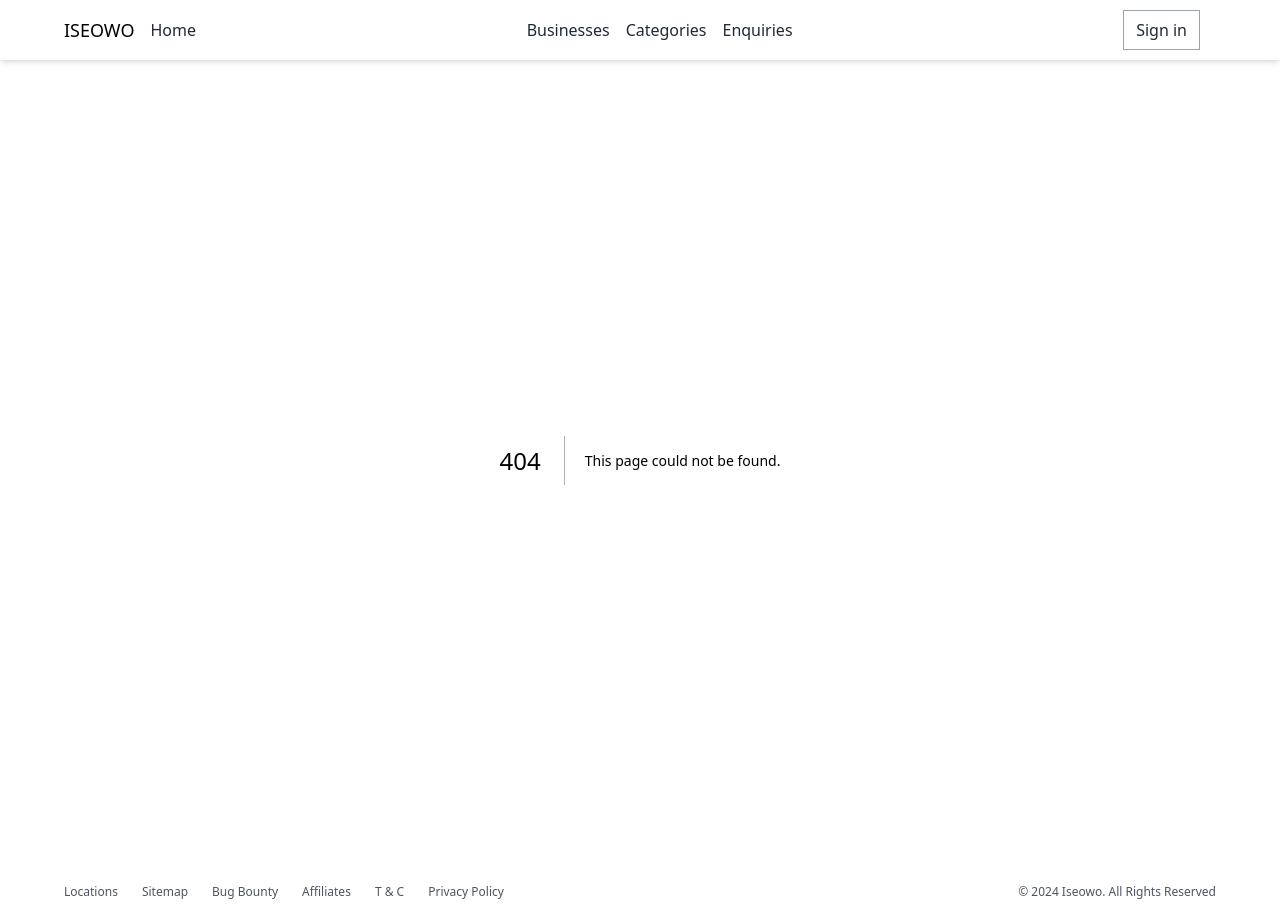
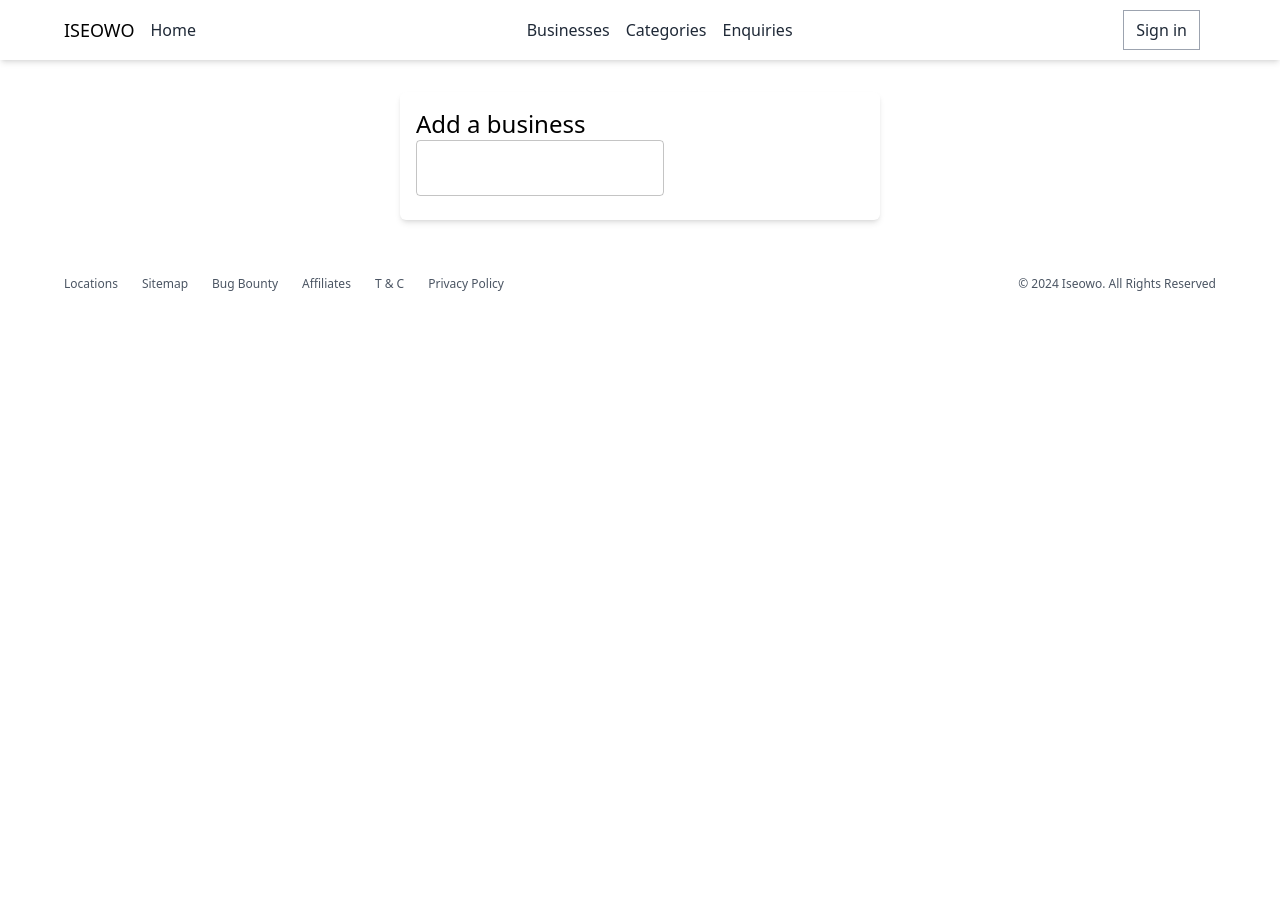
Before and after one commit to fallyfox/iseowo, a Next.js app: page /add in a window 1280 px wide. Before the commit this address had no page. After the commit the page ends 800 px from the top, so only its background shows below. Built offline with nearby package versions, Linux system fonts and the light colour scheme.

Commit message:
add business form - part code

```diff
--- /dev/null
+++ b/app/add/page.js
@@ -0,0 +1,38 @@
+import { TextField } from "@mui/material";
+import { useFormik } from "formik";
+import * as yup from "yup";
+
+const rules = yup.object().shape({
+    business_name:yup.string().required().min(6),
+    category:yup.string().notOneOf(["none"]),
+    sub_category:yup.string().notOneOf(["none"]),
+    state:yup.string().notOneOf(["none"]),
+    lga:yup.string().notOneOf(["none"]),
+    business_description:yup.string().required().min(20),
+    website:yup.string().max(60)
+});
+
+export default function Page () {
+
+    const { handleSubmit,values,handleChange,touched,errors } = useFormik({
+        initialValues: { business_name:"", category:"",sub_category:"",state:"",lga:"",business_description:"",website:""},
+        onSubmit: () => {},
+        validationSchema: rules
+    });
+
+    return (
+        <main className="flex justify-center px-2 md:px-8 lg:px-16 py-4 md:py-6 lg:py-8">
+            <div className="w-full md:w-[480px] rounded-md bg-white shadow-md md:p-4">
+                <h1 className="text-2xl font-thin">Add a business</h1>
+
+                <form onSubmit={handleSubmit}>
+                    <div className="mb-2">
+                        <TextField
+                        type="text"
+                        id="business_name"/>
+                    </div>
+                </form>
+            </div>
+        </main>
+    )
+}
```
Also changed, not shown: package.json (+6 -1 lines), 1 other file (tests, documents, lock files or other folders).
